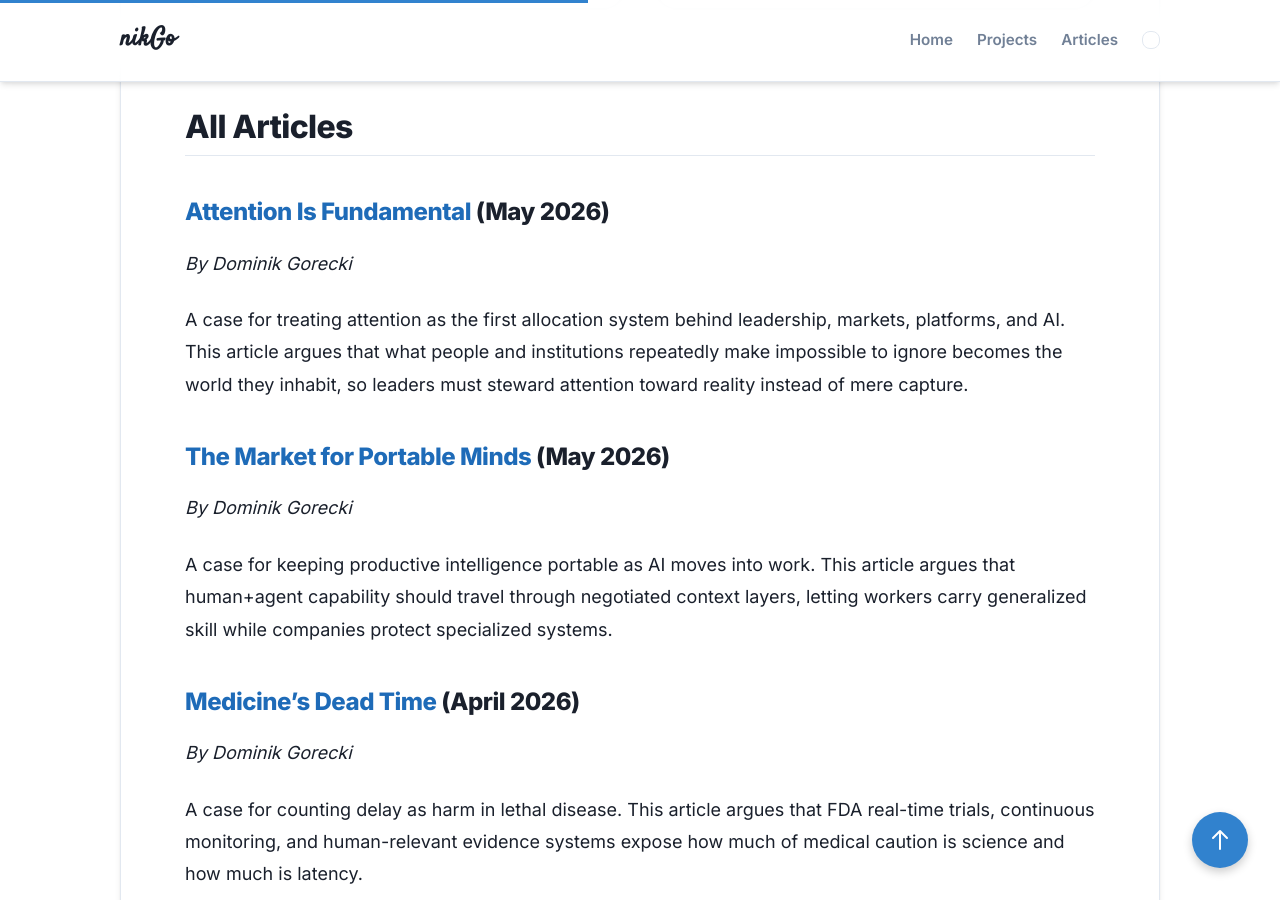
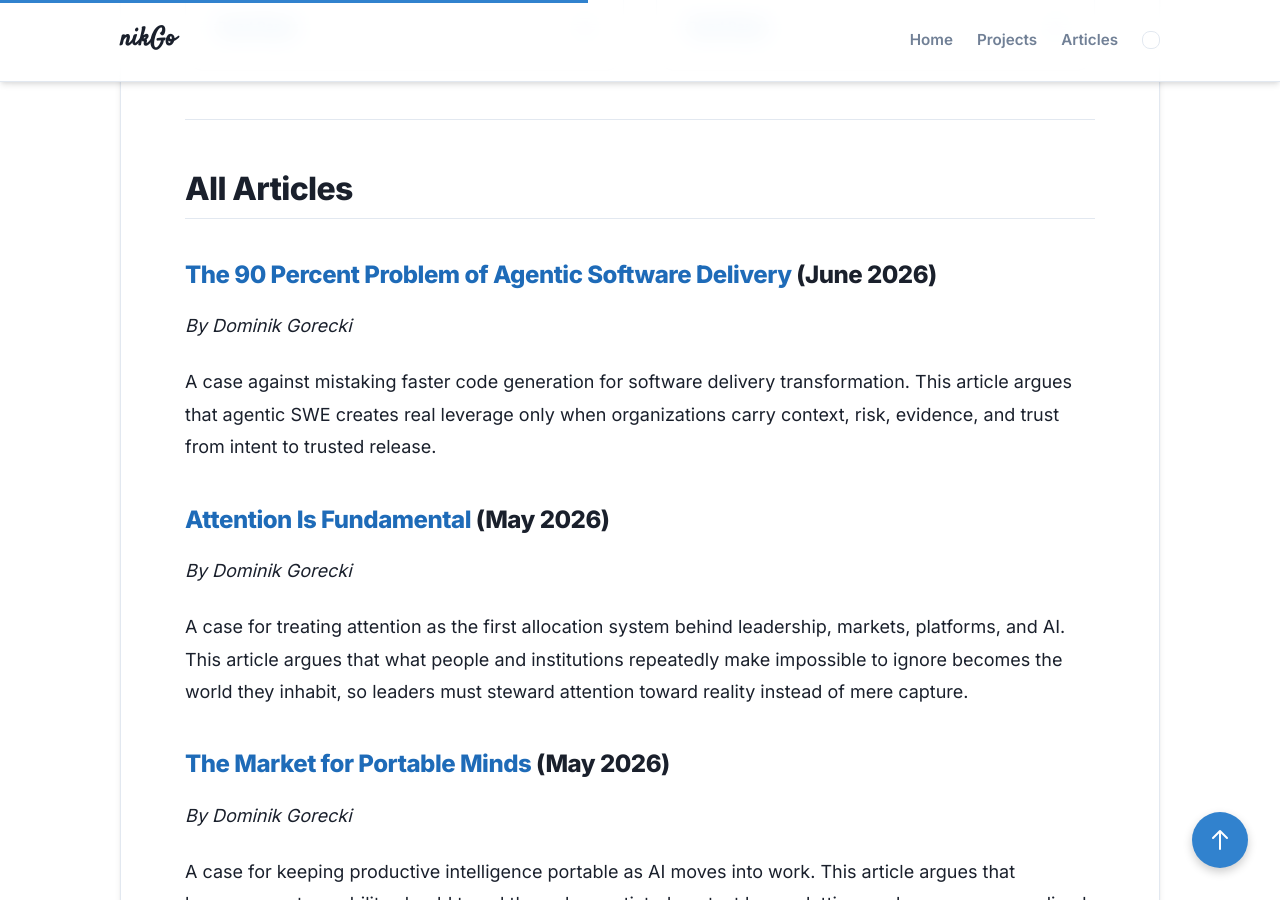
Before and after one commit to DominikGorecki/nikgo, a Jekyll site: the page built from pages/articles.md, in a window 1280 px wide and 900 px high, scrolled down 3341 px. Built offline with Jekyll 4.4.1, drawn with Linux system fonts in a browser that asks for light colours; some of the changed text lies outside the part shown.

Commit message:
article index update

```diff
--- a/pages/articles.md
+++ b/pages/articles.md
@@ -11,6 +11,13 @@ layout: default
 ## General
 
 <div class="card-grid">
+  <a href="pages/articles/90_percent_problem_of_agentic_SWE.html" class="card-item">
+    <img src="pages/articles/images/01__90_percent_problem_of_agentic_SWE.webp" class="card-image" alt="The 90 Percent Problem of Agentic Software Delivery banner" />
+    <h3 class="card-title">The 90 Percent Problem of Agentic Software Delivery</h3>
+    <p class="card-description">A case against mistaking faster code generation for software delivery transformation. This article argues that agentic SWE creates real leverage only when organizations carry context, risk, evidence, and trust from intent to release.</p>
+    <div class="card-footer">Read Article <span class="card-arrow">→</span></div>
+  </a>
+
   <a href="pages/articles/attention_is_fundamental.html" class="card-item">
     <img src="pages/articles/images/01__attention_is_fundamental.webp" class="card-image" alt="Attention Is Fundamental banner" />
     <h3 class="card-title">Attention Is Fundamental</h3>
@@ -81,6 +88,11 @@ layout: default
 <hr>
 
 ## All Articles
+
+### [The 90 Percent Problem of Agentic Software Delivery](articles/90_percent_problem_of_agentic_SWE.md) (June 2026)
+*By Dominik Gorecki*
+
+A case against mistaking faster code generation for software delivery transformation. This article argues that agentic SWE creates real leverage only when organizations carry context, risk, evidence, and trust from intent to trusted release.
 
 ### [Attention Is Fundamental](articles/attention_is_fundamental.md) (May 2026)
 *By Dominik Gorecki*
```
